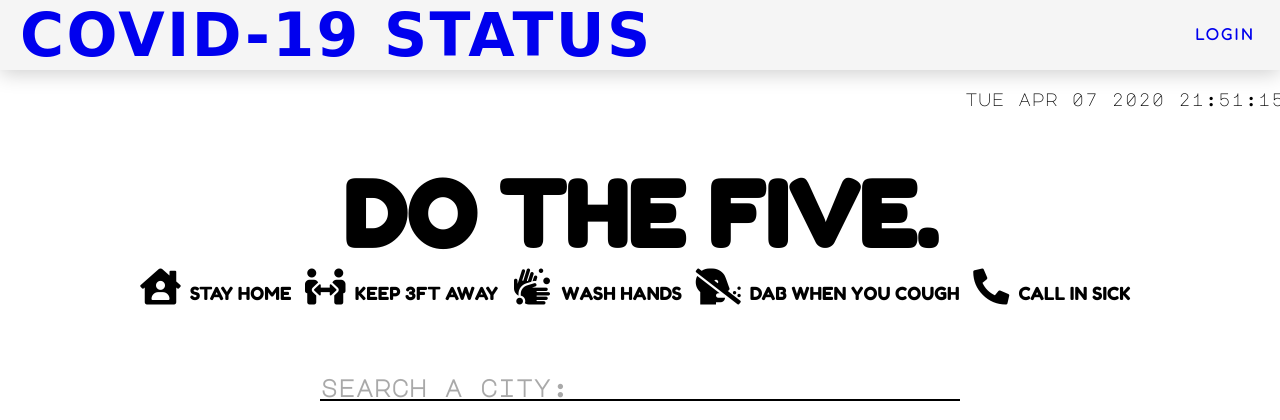
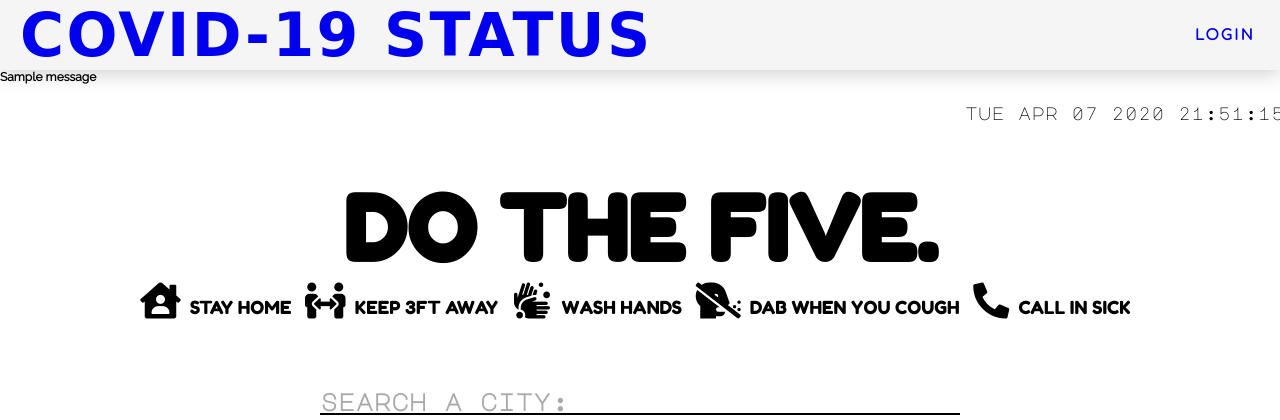
Before and after one commit to xerilius/covid19-status, a Flask app: page / in a window 1280 px wide. Shown: the top 420 px of the page. Run offline with Flask 2, Linux system fonts and the light colour scheme; tables that the repository leaves empty hold one stand-in row (values such as "Sample post"); one stand-in notice (Sample message) is shown; some libraries are stand-ins or nearby versions; some web fonts are replaced.

Commit message:
Added flash messages

```diff
--- a/templates/index.html
+++ b/templates/index.html
@@ -10,8 +10,14 @@
         <div class="navbar__links">
             <a class="navbar__links--login" href="/login">Login</a>
         </div>
+    </div>
 
+    {% for message in get_flashed_messages() %}
+    <div class="alert-message">
+        <b> {{ message }} </b>
     </div>
+    {% endfor %}
+
 </header>
 
 <body class="homepage">
@@ -30,7 +36,7 @@
     <div class="searchbar">
     <input class="searchbar__search" type="text" placeholder="Search a city:">
     </div>
-
+    <div class="spacer"></div>
 
 </body>
 {% endblock %}
```
Lines whose indentation alone changed are shown as unchanged.
